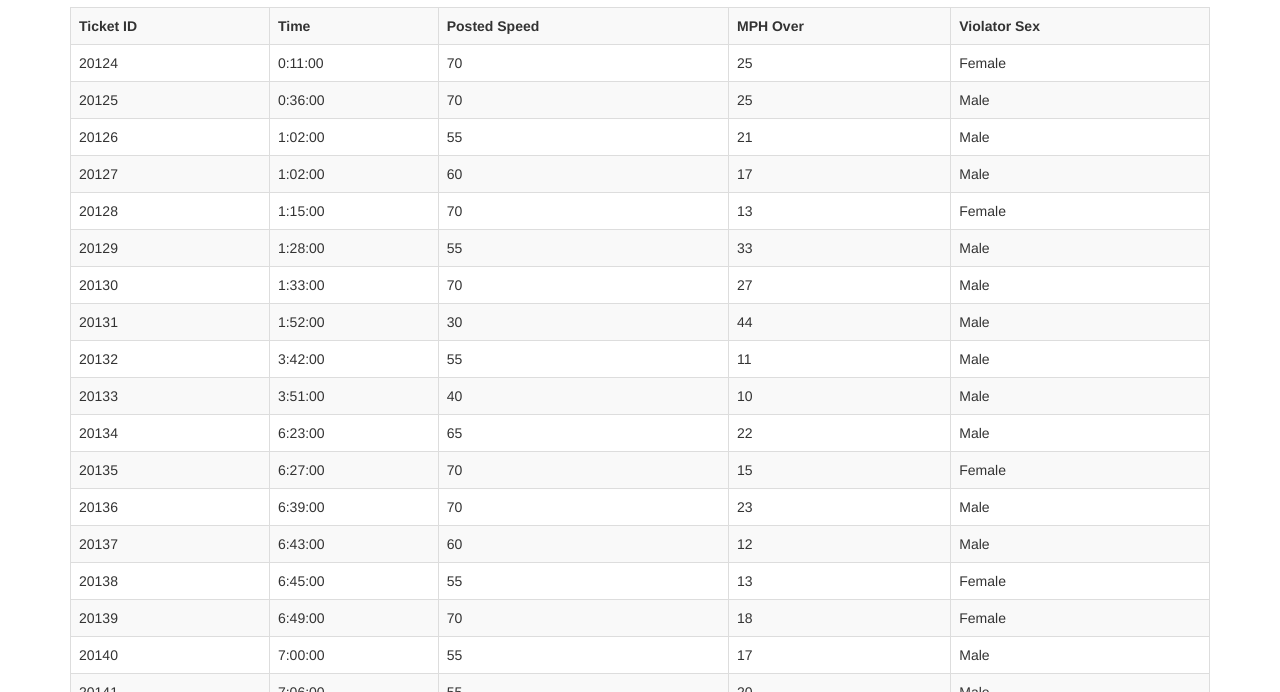
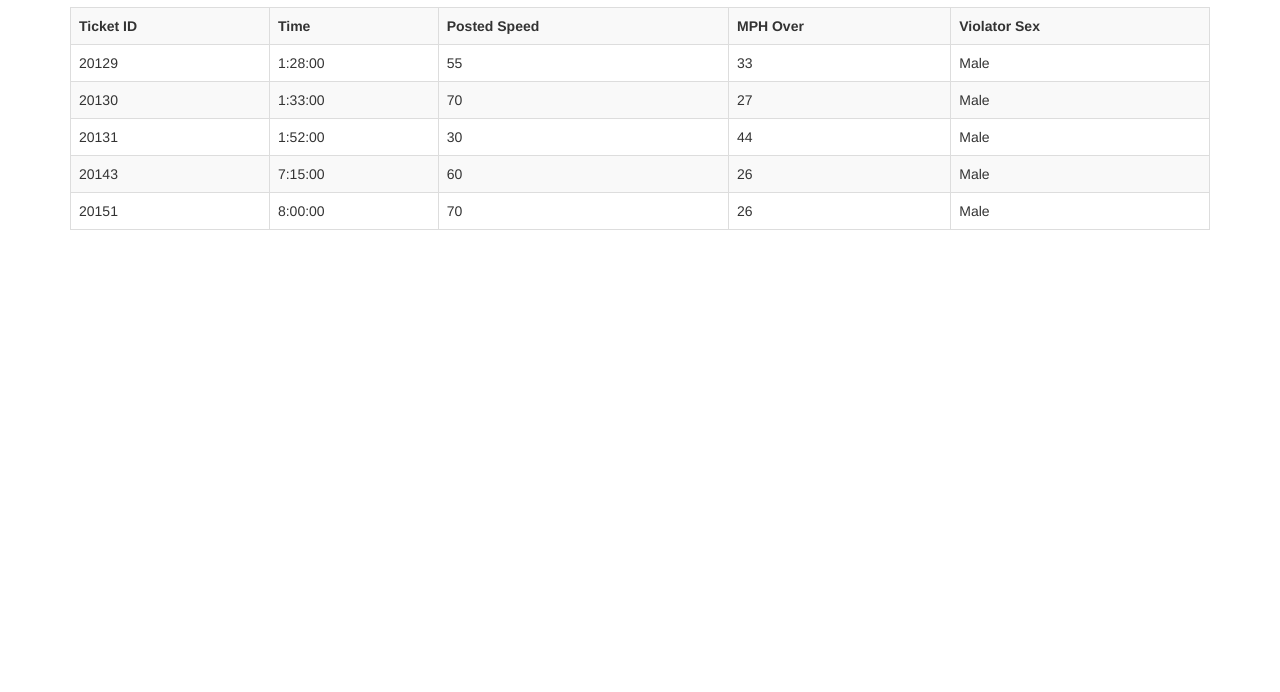
Before and after one commit to JBa01/JBa01.github.io, a plain HTML site: page 25over.html in a window 1280 px wide. Shown: the part 108-800 px from the top of the page. Drawn offline with nearby package versions, Linux system fonts and the light colour scheme.

Commit message:
Update 25over.html

```diff
--- a/25over.html
+++ b/25over.html
@@ -61,7 +61,7 @@
             methods: {    // ajax request
                 async getData() {
                     const response = await fetch('tickets1.json')
-                    this.tickets = await response.json()
+                    const data = await response.json()
                     this.tickets = data.filter(item => item.actual_speed - item.posted_speed > 25)
                 },
             }
```
